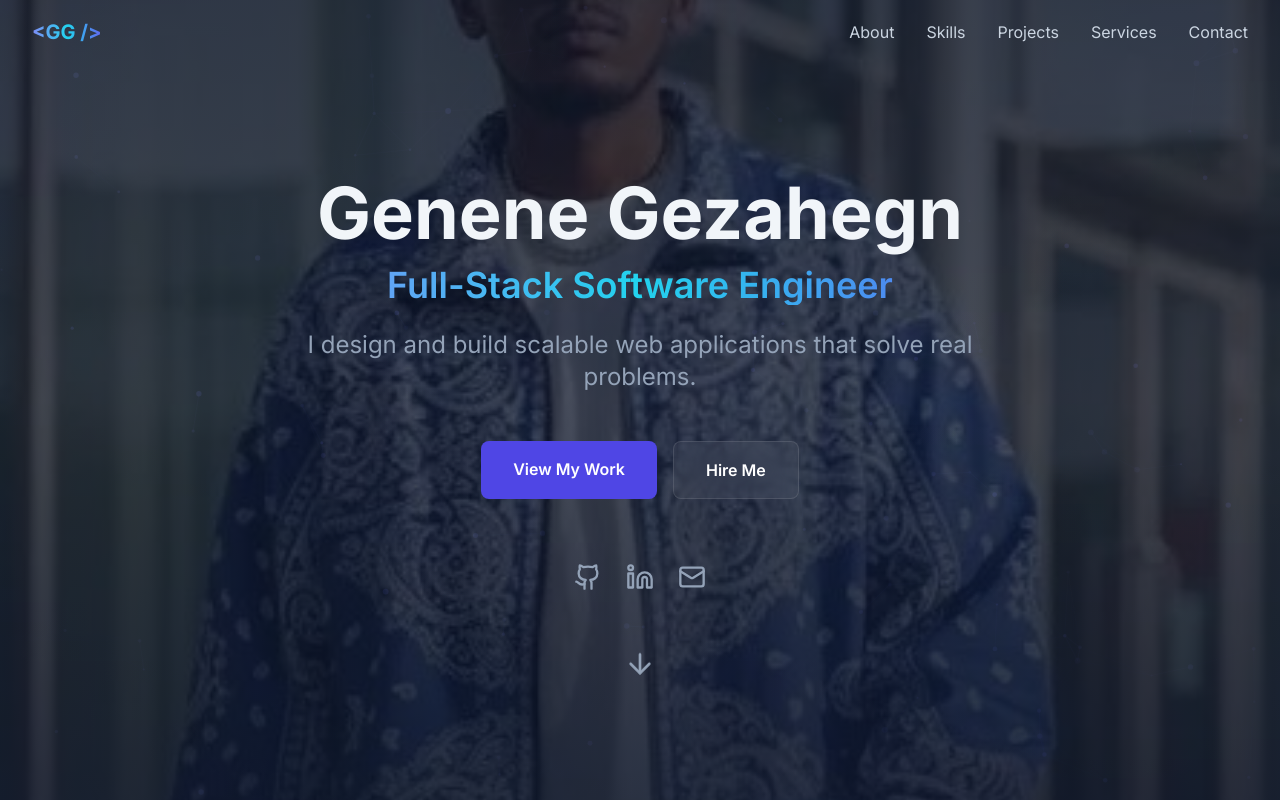
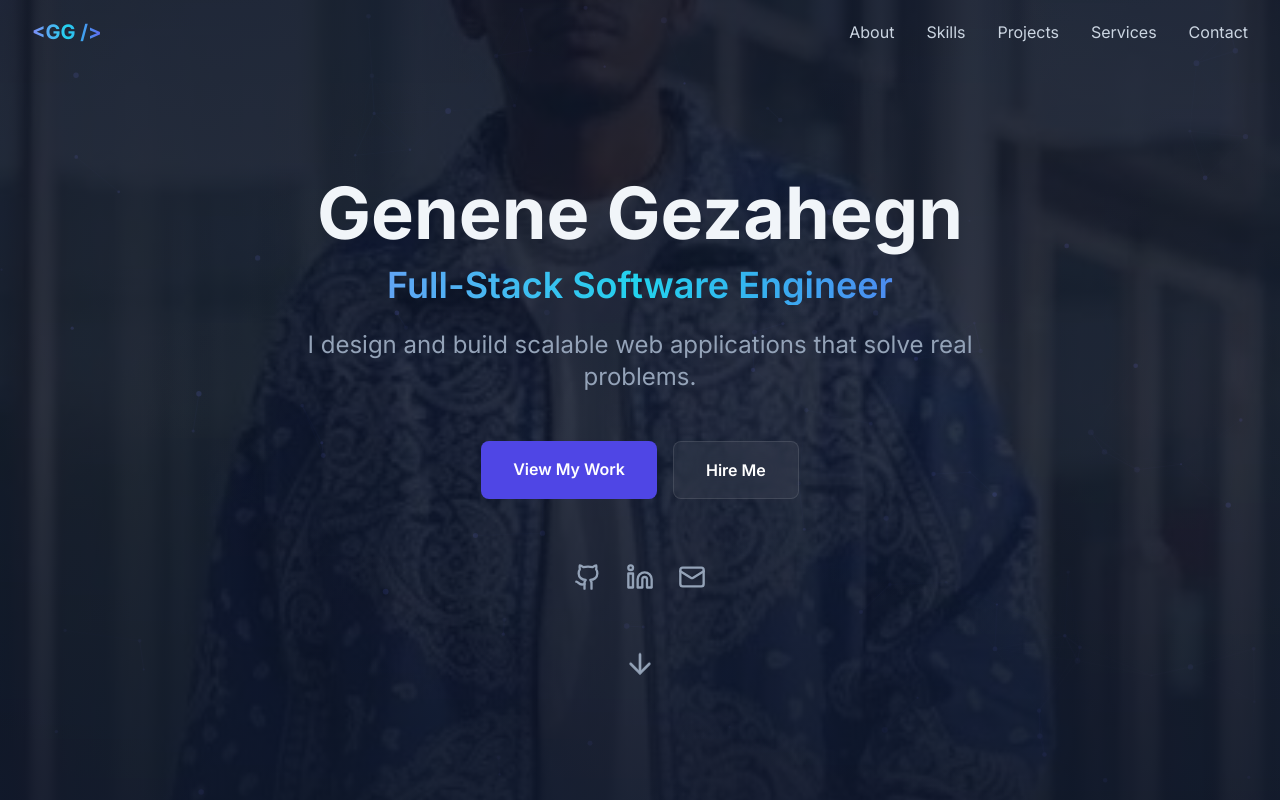
Before and after one commit to genene-gezahegn/My-portfolio, a React (Vite) app: page / in a window 1280 px wide. Shown: the top 800 px of the page. Built offline with nearby package versions, Linux system fonts and the light colour scheme.

Commit message:
Fix z-index for profile photo background

```diff
--- a/src/components/Hero.jsx
+++ b/src/components/Hero.jsx
@@ -5,16 +5,17 @@ const Hero = () => {
   return (
     <section className="relative min-h-screen flex items-center justify-center pt-16 overflow-hidden">
       {/* Background Photo with Overlay */}
-      <div className="absolute inset-0 z-0">
-        <div className="absolute inset-0 bg-gradient-to-b from-slate-900/70 via-slate-900/60 to-slate-900/80 z-10"></div>
+      <div className="absolute inset-0" style={{ zIndex: 1 }}>
         <img
           src="/profile.jpg"
           alt="Genene Gezahegn"
-          className="w-full h-full object-cover opacity-60"
+          className="w-full h-full object-cover"
+          style={{ opacity: 0.4 }}
         />
+        <div className="absolute inset-0 bg-gradient-to-b from-slate-900/75 via-slate-900/65 to-slate-900/85"></div>
       </div>
 
-      <div className="max-w-7xl mx-auto px-4 sm:px-6 lg:px-8 py-20 relative z-20">
+      <div className="max-w-7xl mx-auto px-4 sm:px-6 lg:px-8 py-20 relative" style={{ zIndex: 2 }}>
         <div className="text-center">
           <motion.div
             initial={{ opacity: 0, y: 20 }}
```
